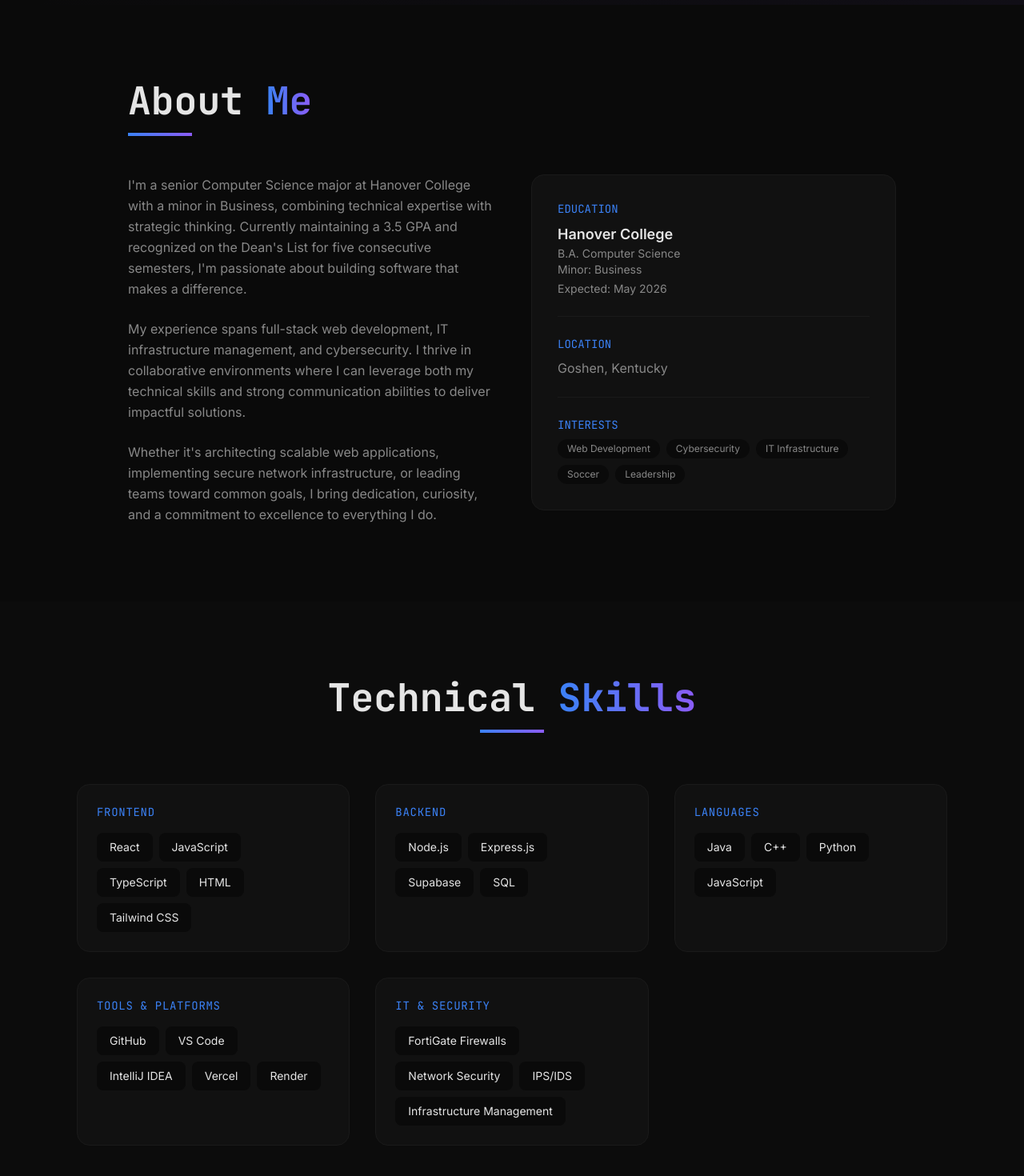
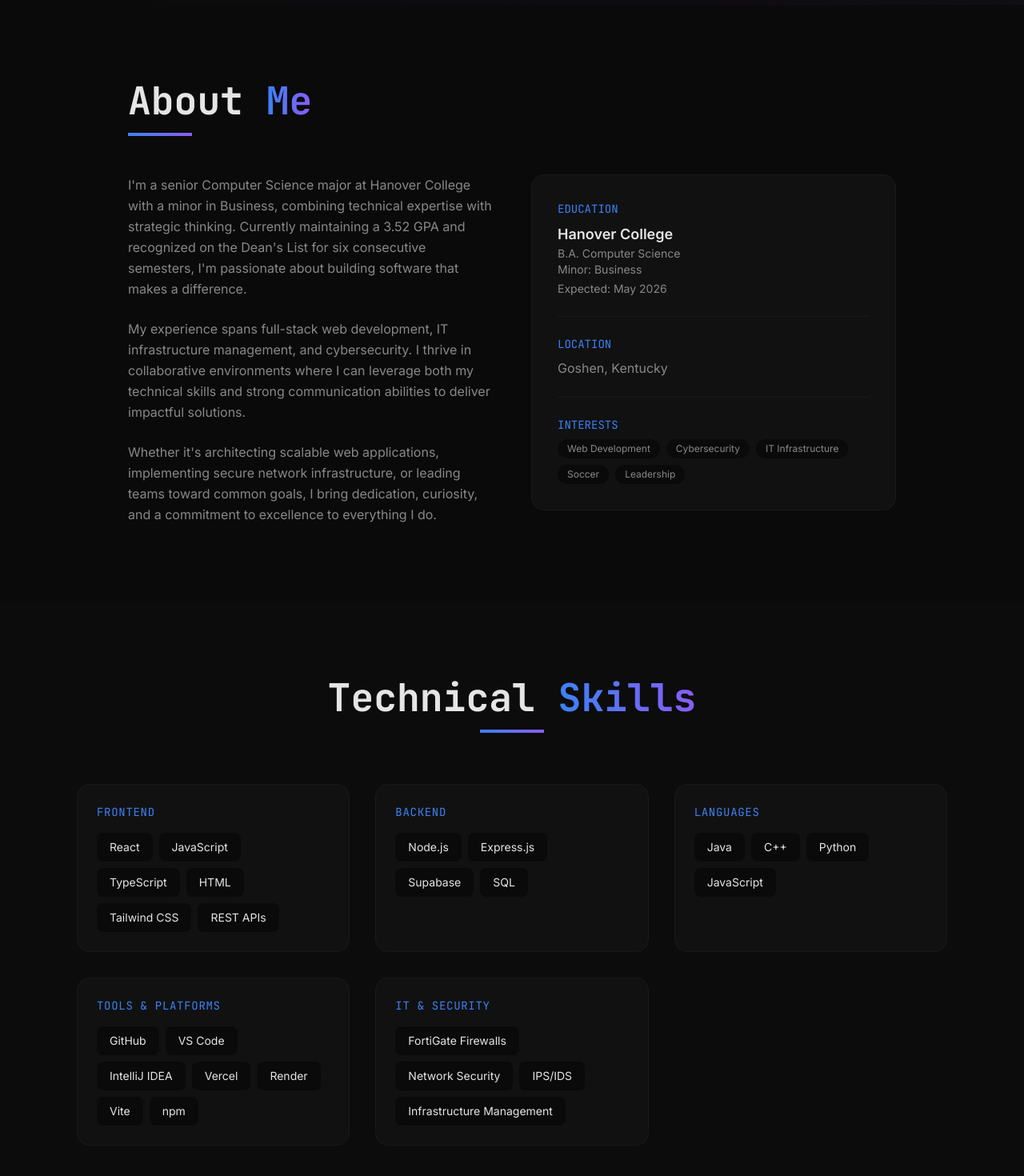
Before and after one commit to davidsnowden0072/david-snowden-portfolio, a Next.js app: page / in a window 1280 px wide. Shown: the part 794-2264 px from the top of the page at 80% size. Built offline with nearby package versions, Linux system fonts and the light colour scheme.

Commit message:
Updating information from the about section and skills section of my portfolio

```diff
--- a/components/About.tsx
+++ b/components/About.tsx
@@ -27,8 +27,8 @@ export default function About() {
               <p>
                 I&apos;m a senior Computer Science major at Hanover College with a
                 minor in Business, combining technical expertise with strategic
-                thinking. Currently maintaining a 3.5 GPA and recognized on the
-                Dean&apos;s List for five consecutive semesters, I&apos;m passionate
+                thinking. Currently maintaining a 3.52 GPA and recognized on the
+                Dean&apos;s List for six consecutive semesters, I&apos;m passionate
                 about building software that makes a difference.
               </p>
               <p>
--- a/components/Skills.tsx
+++ b/components/Skills.tsx
@@ -7,7 +7,7 @@ import { useRef } from "react";
 const skillCategories = [
   {
     category: "Frontend",
-    skills: ["React", "JavaScript", "TypeScript", "HTML", "Tailwind CSS"],
+    skills: ["React", "JavaScript", "TypeScript", "HTML", "Tailwind CSS", "REST APIs"],
   },
   {
     category: "Backend",
@@ -19,7 +19,7 @@ const skillCategories = [
   },
   {
     category: "Tools & Platforms",
-    skills: ["GitHub", "VS Code", "IntelliJ IDEA", "Vercel", "Render"],
+    skills: ["GitHub", "VS Code", "IntelliJ IDEA", "Vercel", "Render", "Vite", "npm"],
   },
   {
     category: "IT & Security",
```
